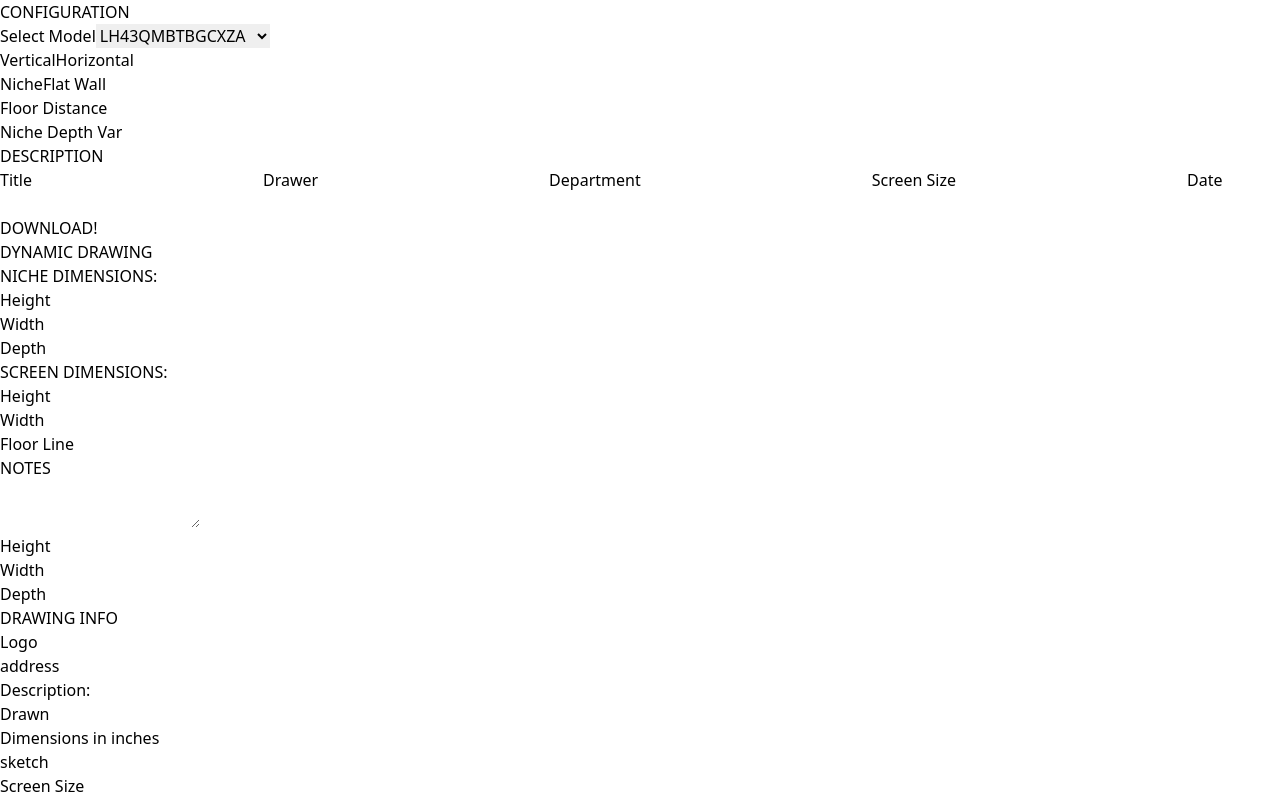
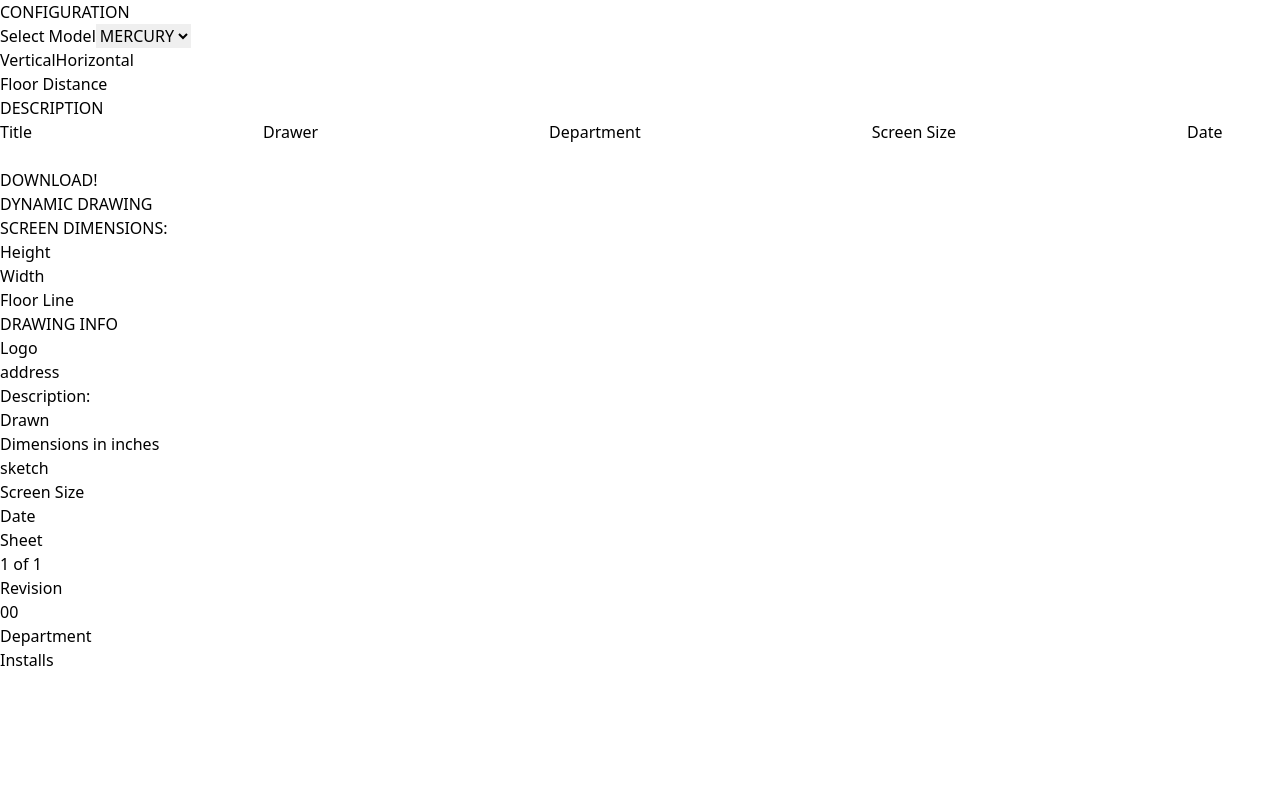
Before and after one commit to S0han/led_diagram_drawer, a Next.js app: page / in a window 1280 px wide. Shown: the top 800 px of the page. Built offline with nearby package versions, Linux system fonts and the light colour scheme.

Commit message:
update: get the selected screen info from configuration component and pass info to screen dimensions

```diff
--- a/src/app/components/Configuration.component.tsx
+++ b/src/app/components/Configuration.component.tsx
@@ -2,9 +2,13 @@ import DropDown from './DropDown.component';
 import ToggleBtn from './ToggleBtn.component';
 import Inputfield from './InputField.component';
 
-export default function Configuration({ dropDownData }) {
+export default function Configuration({ dropDownData, onModelChange }) {
 
     const screen_models = [...new Set(dropDownData.map((item: any) => item.Screen_MFR))];
+
+    const handleModelChange = (e) => {
+        onModelChange(e.target.value);
+    }
 
     return (
         <div>
@@ -12,11 +16,9 @@ export default function Configuration({ dropDownData }) {
                 <p>CONFIGURATION</p>
             </div>
             <div>
-                <DropDown options={screen_models} label="Select Model"/>
+                <DropDown options={screen_models} label="Select Model" onChange={handleModelChange}/>
                 <ToggleBtn options={["Vertical", "Horizontal"]}/>
-                <ToggleBtn options={["Niche", "Flat Wall"]}/>
                 <Inputfield labelName={"Floor Distance"}/>
-                <Inputfield labelName={"Niche Depth Var"}/>
             </div>
         </div>
     );
--- a/src/app/components/DropDown.component.tsx
+++ b/src/app/components/DropDown.component.tsx
@@ -1,9 +1,9 @@
-export default function DropDown({ options, label }) {
+export default function DropDown({ options, label, onChange }) {
     return (
         <div>
             <label>
                 {label}
-                <select>
+                <select onChange={onChange}>
                     {
                         options.map((item: string, index: number) => (
                             <option key={index} value={item}>{item}</option>
--- a/src/app/components/NicheDimensions.component.tsx
+++ /dev/null
@@ -1,16 +0,0 @@
-import InputField from './InputField.component';
-
-export default function NicheDimensions() {
-    return (
-        <div>
-            <div>
-                <p>NICHE DIMENSIONS:</p>
-            </div>
-            <div>
-                <InputField labelName={"Height"}/>
-                <InputField labelName={"Width"}/>
-                <InputField labelName={"Depth"}/>
-            </div>
-        </div>
-    );
-}
--- a/src/app/components/PrintableArea.component.tsx
+++ b/src/app/components/PrintableArea.component.tsx
@@ -1,10 +1,10 @@
 import ScreenDimensions from './ScreenDimensions.component';
-import NicheDimensions from './NicheDimensions.component';
-import ReceptacleDimensions from './ReceptacleDimensions.component';
 import DrawingInfo from './DrawingInfo.component';
 import DynamicDrawing from './DynamicDrawing.component';
 
-export default function PrintableArea({ dropDownData }) {
+export default function PrintableArea({ dropDownData, selectedModel }) {
+    const selectedData = dropDownData.find(item => item.Screen_MFR === selectedModel);
+
     return(
         <div className="printable-sheet">
             <div className="drawing-side">
@@ -12,11 +12,9 @@ export default function PrintableArea({ dropDownData }) {
             </div>
             <div className="non-drawing-side">
                 <div>
-                    <NicheDimensions />
-                    <ScreenDimensions/>
+                    <ScreenDimensions screenData={selectedData} />
                 </div>
                 <div>
-                    <ReceptacleDimensions/>
                     <DrawingInfo/>
                 </div>
             </div>
--- a/src/app/components/ReceptacleDimensions.component.tsx
+++ /dev/null
@@ -1,17 +0,0 @@
-import InputField from './InputField.component';
-
-export default function ReceptacleDimensions() {
-    return (
-        <div>
-            <div>
-                <p>NOTES</p>
-                <textarea id="receptacle-notes"></textarea>
-            </div>
-            <div>
-                <InputField labelName={"Height"}/>
-                <InputField labelName={"Width"}/>
-                <InputField labelName={"Depth"}/>
-            </div>
-        </div>
-    )
-}
--- a/src/app/components/ScreenDimensions.component.tsx
+++ b/src/app/components/ScreenDimensions.component.tsx
@@ -1,6 +1,6 @@
 import InputField from './InputField.component';
 
-export default function ScreenDimensions() {
+export default function ScreenDimensions({ screenData }) {
     return (
         <div>
             <div>
--- a/src/app/page.tsx
+++ b/src/app/page.tsx
@@ -9,6 +9,7 @@ import PrintableArea from './components/PrintableArea.component';
 
 export default function Home() {
   const [data, setData] = useState<any[]>([]);
+  const [selectedModel, setSelectedModel] = useState('');
 
   useEffect(() => {
     const fetchData = async () => {
@@ -49,11 +50,11 @@ export default function Home() {
   return (
     <div>
       <div>
-        <Configuration dropDownData={data}/>
+        <Configuration dropDownData={data} onModelChange={setSelectedModel}/>
         <Description/>
         <DownloadButton/>
       </div>
-      <PrintableArea dropDownData={data}/>
+      <PrintableArea dropDownData={data} selectedModel={selectedModel}/>
     </div>
   );
 }
```
Also changed, not shown: public/InputData.csv.
